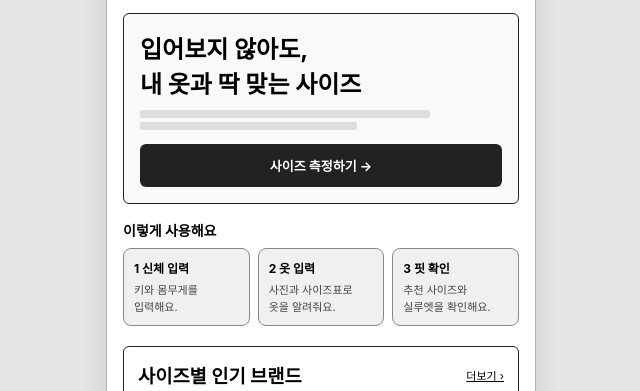
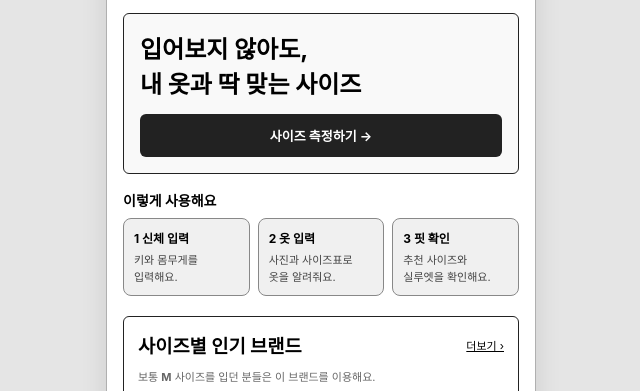
Before and after one commit to 25-85/testest, a plain HTML site: page index.html in a window 1280 px wide. Shown: the part 56-447 px from the top of the page, without its empty margins (319-959 px from the left). Drawn offline with Linux system fonts and the light colour scheme.

Commit message:
Update index.html

```diff
--- a/index.html
+++ b/index.html
@@ -54,7 +54,6 @@
 
           <div class="banner-card clickable" onclick="startMeasure()">
             <h2>입어보지 않아도,<br>내 옷과 딱 맞는 사이즈</h2>
-            <div class="skeleton-lines"><div class="sk-line w-80"></div><div class="sk-line w-60"></div></div>
             <div class="banner-cta">사이즈 측정하기 →</div>
           </div>
 
```
